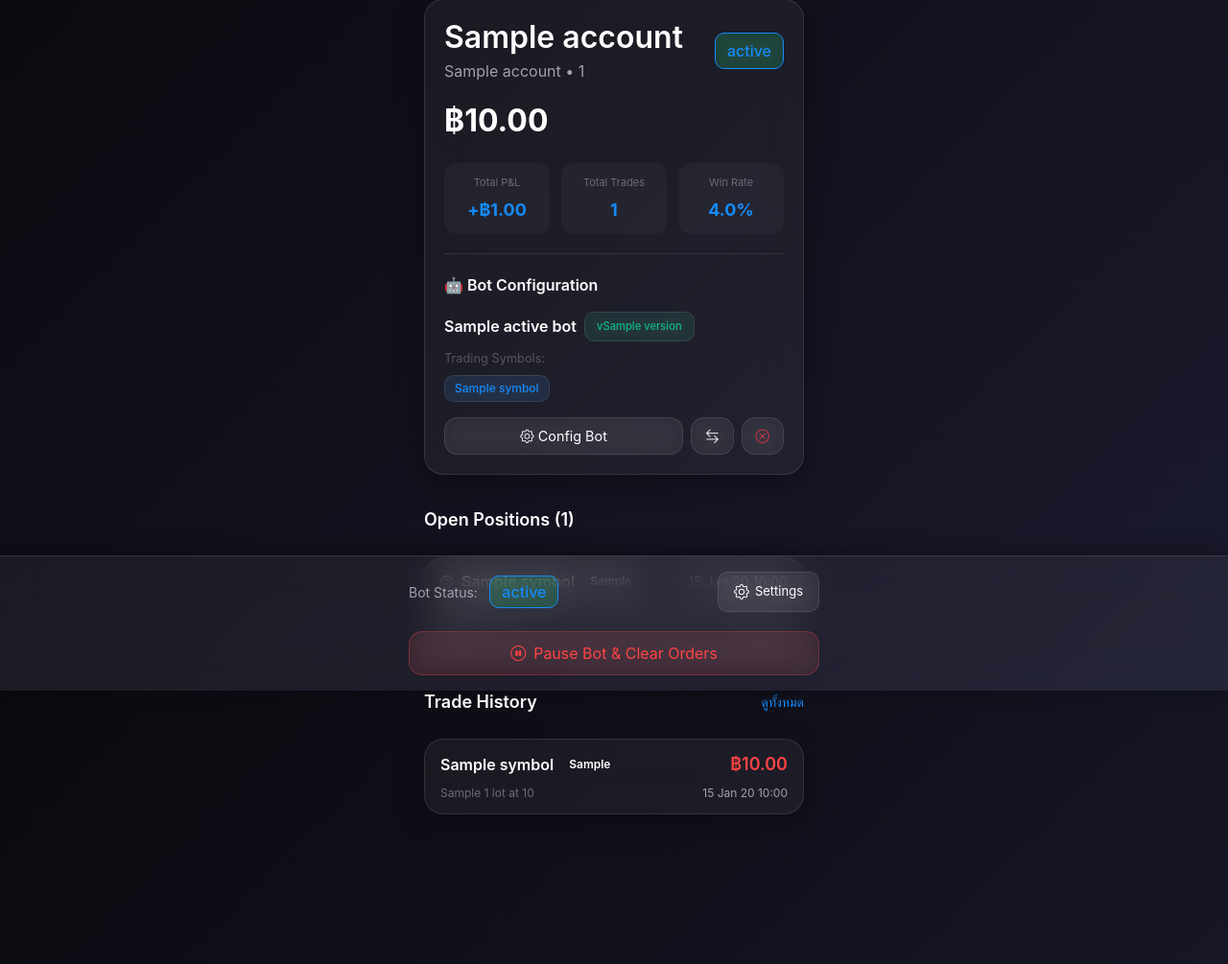
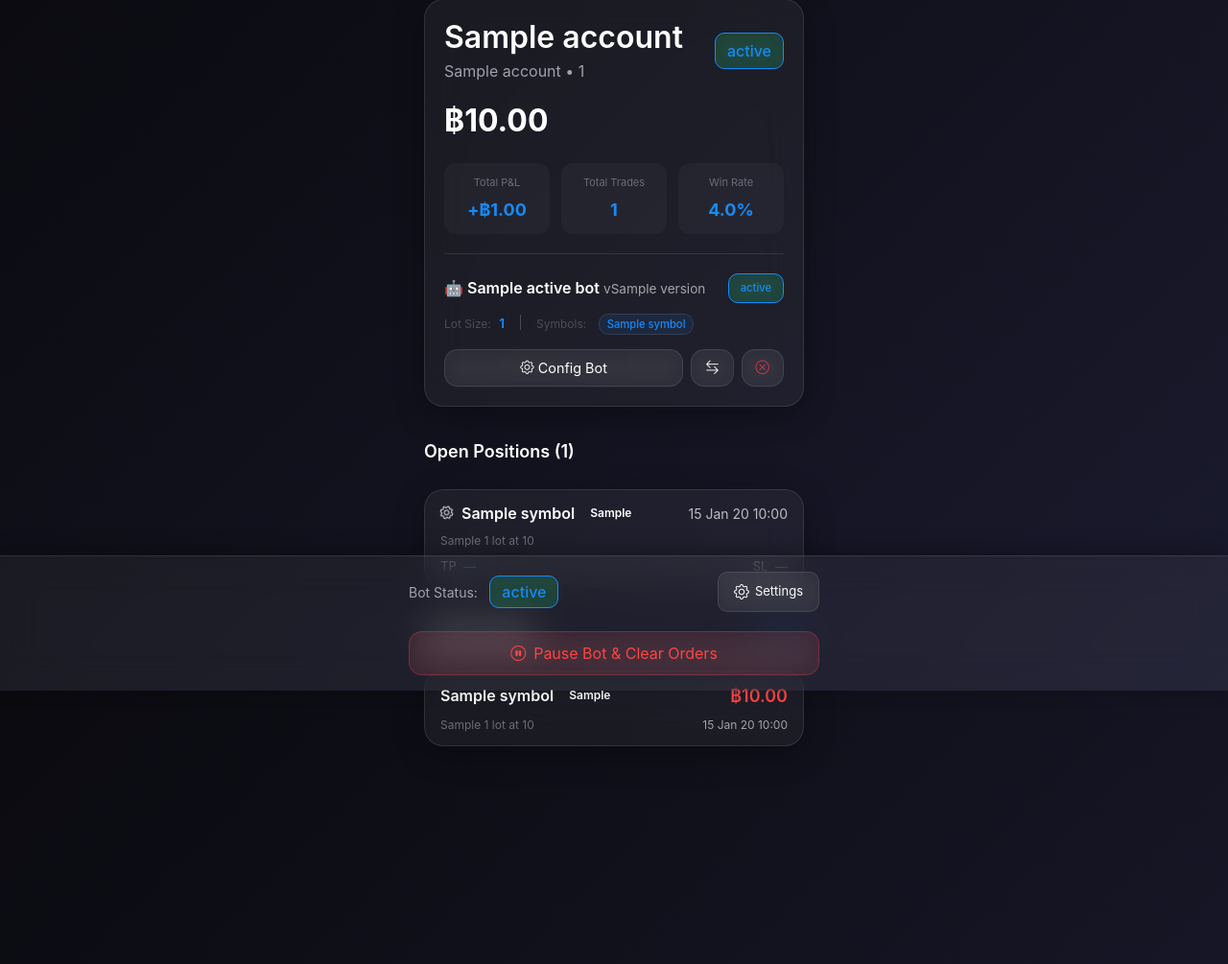
Before and after one commit to icooniex/fxfront, a Django app: template templates/accounts/detail.html in a window 1280 px wide. Shown: the part 80-1085 px from the top of the page at 96% size. Run offline with Django 4.2, Linux system fonts and the light colour scheme; the template is opened without the code that fills it: most values are stand-ins (such as "Sample title", 1, 10 or a date in 2020); some libraries are stand-ins or nearby versions.

Commit message:
update bot config section

```diff
--- a/templates/accounts/detail.html
+++ b/templates/accounts/detail.html
@@ -66,29 +66,40 @@
 
             <!-- Bot Configuration Section (Inside Same Card) -->
             <div style="border-top: 1px solid rgba(255, 255, 255, 0.1); margin-top: 20px; padding-top: 20px;">
-                <div class="section-title mb-3" style="font-size: 1rem;">🤖 Bot Configuration</div>
+
 
                 {% if account.active_bot %}
                 <!-- Active Bot Display -->
                 <div class="mb-3">
-                    <div class="d-flex align-items-center gap-2 mb-2">
-                        <h5 class="mb-0" style="font-size: 1rem;">{{ account.active_bot.name }}</h5>
-                        <span class="badge-glass" style="background: rgba(16, 185, 129, 0.1); color: #10b981; font-size: 0.7rem;">v{{ account.active_bot.version }}</span>
+                    <div class="d-flex align-items-center justify-content-between mb-2">
+                        <div class="d-flex align-items-center gap-2">
+                            <h5 class="mb-0" style="font-size: 1rem;">🤖 {{ account.active_bot.name }} <span style="opacity: 0.6; font-size: 0.85rem; font-weight: 400;">v{{ account.active_bot.version }}</span></h5>
+                        </div>
+                        <span class="badge-glass {% if account.active_bot.status == 'ACTIVE' %}badge-active{% elif account.active_bot.status == 'BETA' %}badge-warning{% else %}badge-paused{% endif %}" style="font-size: 0.7rem;">
+                            {{ account.active_bot.get_status_display }}
+                        </span>
                     </div>
 
-                    <!-- Trading Symbols -->
+                    <!-- Trading Configuration -->
                     <div class="mb-3">
-                        <div class="stat-label mb-2" style="font-size: 0.8rem; opacity: 0.7;">Trading Symbols:</div>
-                        <div class="d-flex flex-wrap gap-2">
+                        <div class="d-flex align-items-center gap-3 mb-2">
+                            <div>
+                                <span class="stat-label" style="font-size: 0.75rem; opacity: 0.6;">Lot Size:</span>
+                                <span class="stat-value" style="font-size: 0.85rem; color: #158bf9; font-weight: 600; margin-left: 4px;">{{ account.trade_config.lot_size|default:"0.01" }}</span>
+                            </div>
+                            <div style="height: 16px; width: 1px; background: rgba(255, 255, 255, 0.2);"></div>
+                            <div class="flex-grow-1">
+                                <span class="stat-label" style="font-size: 0.75rem; opacity: 0.6; margin-right: 8px;">Symbols:</span>
                                 {% if account.trade_config.enabled_symbols %}
                                     {% for symbol in account.trade_config.enabled_symbols %}
-                                <span class="badge-glass" style="background: rgba(21, 139, 249, 0.1); color: #158bf9; font-size: 0.75rem; padding: 4px 10px;">{{ symbol }}</span>
+                                    <span class="badge-glass" style="background: rgba(21, 139, 249, 0.1); color: #158bf9; font-size: 0.7rem; padding: 3px 8px; margin-right: 4px;">{{ symbol }}</span>
                                     {% endfor %}
                                 {% else %}
                                     {% for symbol in account.active_bot.allowed_symbols %}
-                                <span class="badge-glass" style="background: rgba(21, 139, 249, 0.1); color: #158bf9; font-size: 0.75rem; padding: 4px 10px;">{{ symbol }}</span>
+                                    <span class="badge-glass" style="background: rgba(21, 139, 249, 0.1); color: #158bf9; font-size: 0.7rem; padding: 3px 8px; margin-right: 4px;">{{ symbol }}</span>
                                     {% endfor %}
                                 {% endif %}
+                            </div>
                         </div>
                     </div>
                 </div>
```
Lines whose indentation alone changed are shown as unchanged.
